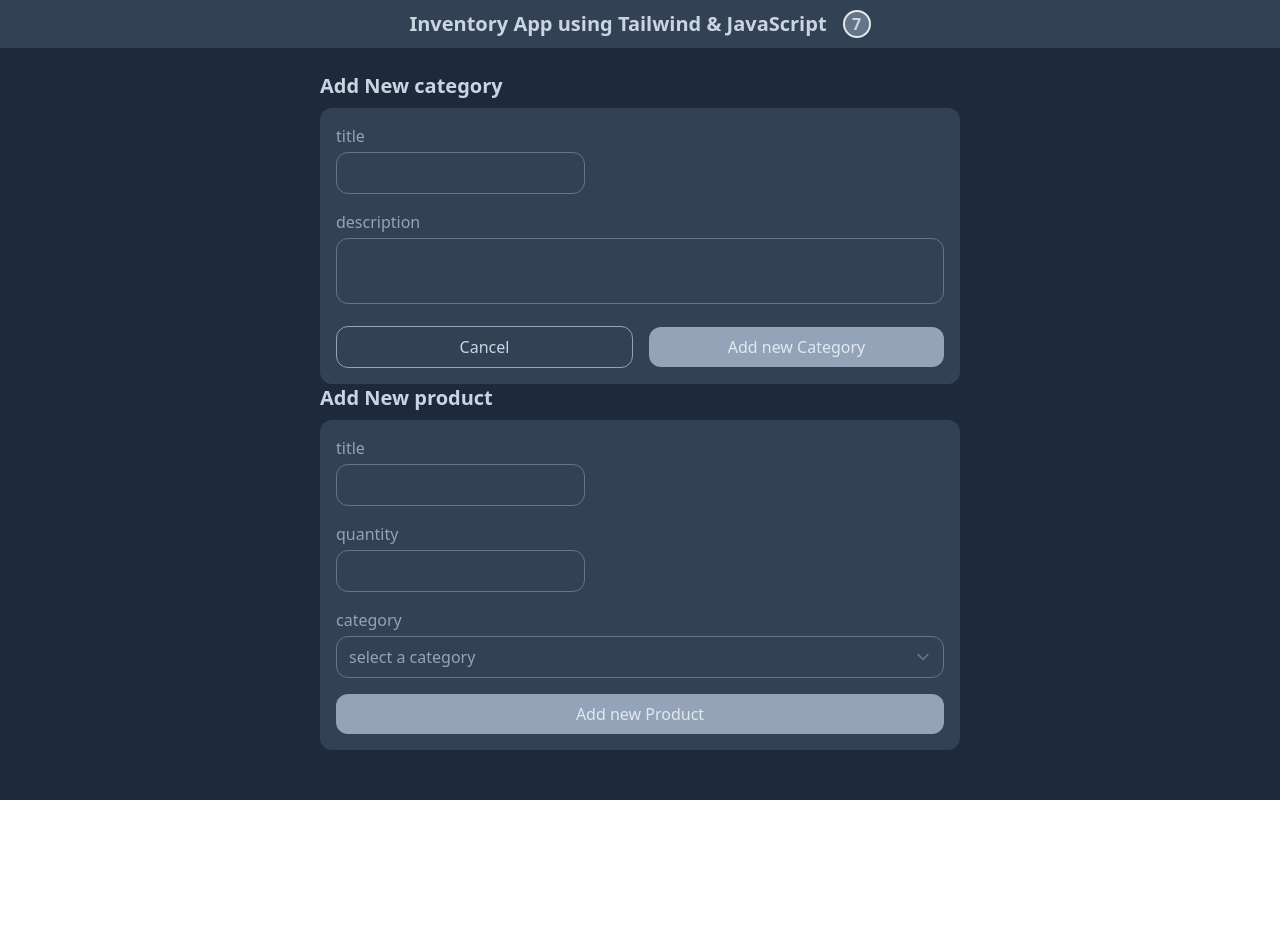
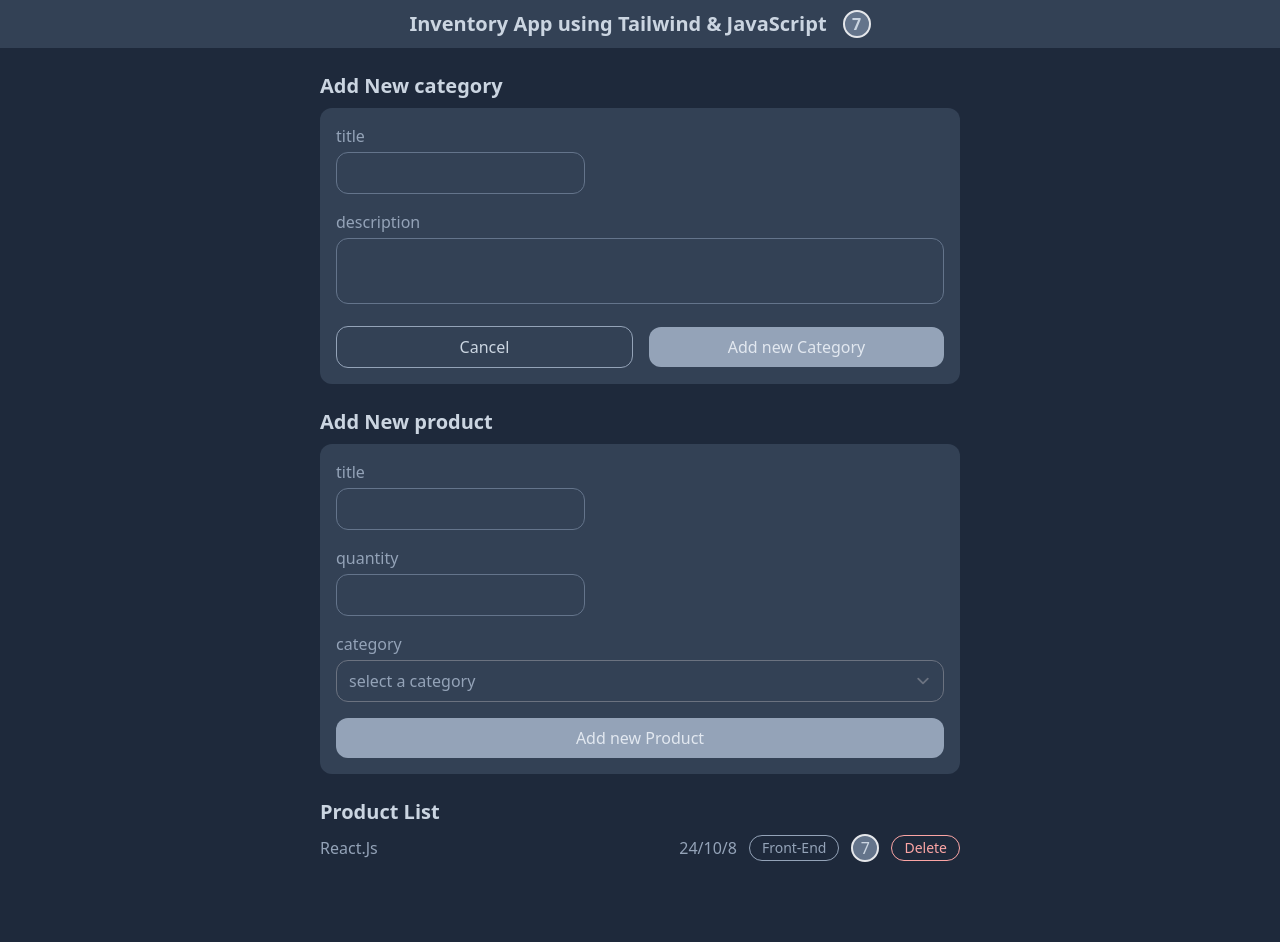
Before and after one commit to AmirHossein-Kargar/inventory-app, a website: page public/index.html in a window 1280 px wide. Before the commit the page ends 800 px from the top, so only its background shows below. Drawn offline with Linux system fonts and the light colour scheme.

Commit message:
style: :lipstick: product list section added

```diff
--- a/public/index.html
+++ b/public/index.html
@@ -23,7 +23,7 @@
       <!-- ? app content -->
       <div class="container max-w-screen-sm mx-auto">
         <!-- ? category form -->
-        <div>
+        <div class="mb-6">
           <h2 class="text-xl text-slate-300 font-bold mb-2">
             Add New category
           </h2>
@@ -66,7 +66,7 @@
           </form>
         </div>
         <!-- ? product form -->
-        <div>
+        <div class="mb-6">
           <h2 class="text-xl text-slate-300 font-bold mb-2">Add New product</h2>
           <form class="bg-slate-700 p-4 rounded-xl flex flex-col gap-y-4">
             <div>
@@ -100,9 +100,15 @@
                 name="product-category"
                 id="product-category"
               >
-                <option class="bg-slate-500 text-slate-300" value="select">select a category</option>
-                <option class="bg-slate-500 text-slate-300" value="frontend">front-end</option>
-                <option class="bg-slate-500 text-slate-300" value="backend">back-end</option>
+                <option class="bg-slate-500 text-slate-300" value="select">
+                  select a category
+                </option>
+                <option class="bg-slate-500 text-slate-300" value="frontend">
+                  front-end
+                </option>
+                <option class="bg-slate-500 text-slate-300" value="backend">
+                  back-end
+                </option>
               </select>
             </div>
             <div class="flex items-center justify-between gap-x-4">
@@ -114,6 +120,23 @@
             </div>
           </form>
         </div>
+        <!-- ? product list -->
+        <h2 class="text-xl text-slate-300 font-bold mb-2">Product List</h2>
+        <div class="flex items-center justify-between capitalize">
+          <span class="text-slate-400">React.js</span>
+          <div class="flex items-center gap-x-3">
+            <span class="text-slate-400">24/10/8</span>
+            <span
+              class="block px-3 py-0.5 text-slate-400 text-sm border border-slate-400 rounded-2xl capitalize"
+              >front-end</span
+            >
+            <span
+              class="flex items-center justify-center w-7 h-7 rounded-full bg-slate-500 text-slate-300 border-2 border-slae-300"
+              >7</span>
+              <button class="border px-3 py-0.5 rounded-2xl border-red-300 text-red-300 text-sm capitalize">delete</button>
+          </div>
+        </div>
+        <div class="h-20"></div>
       </div>
     </div>
   </body>
```
Also changed, not shown: public/build/tailwind.css.
